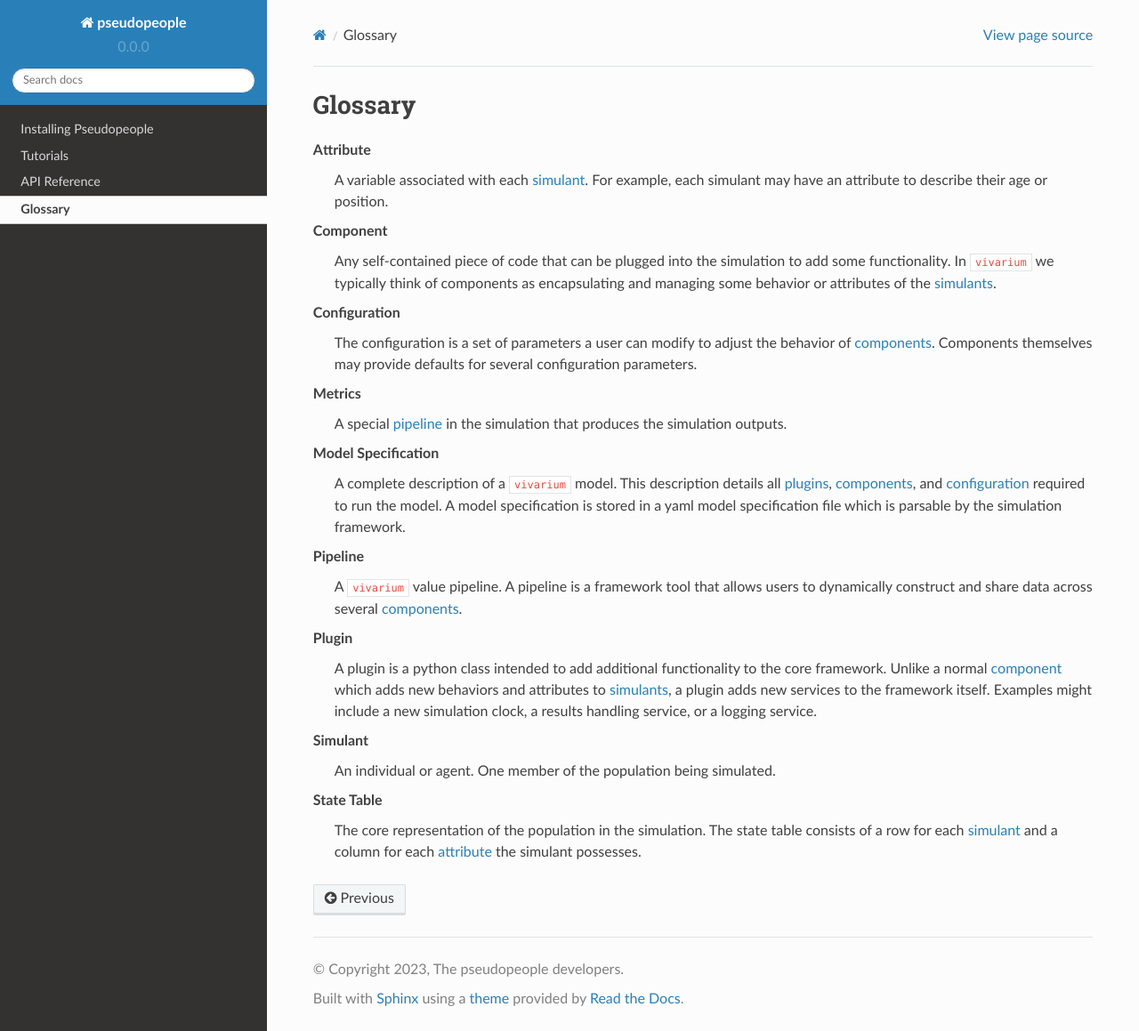
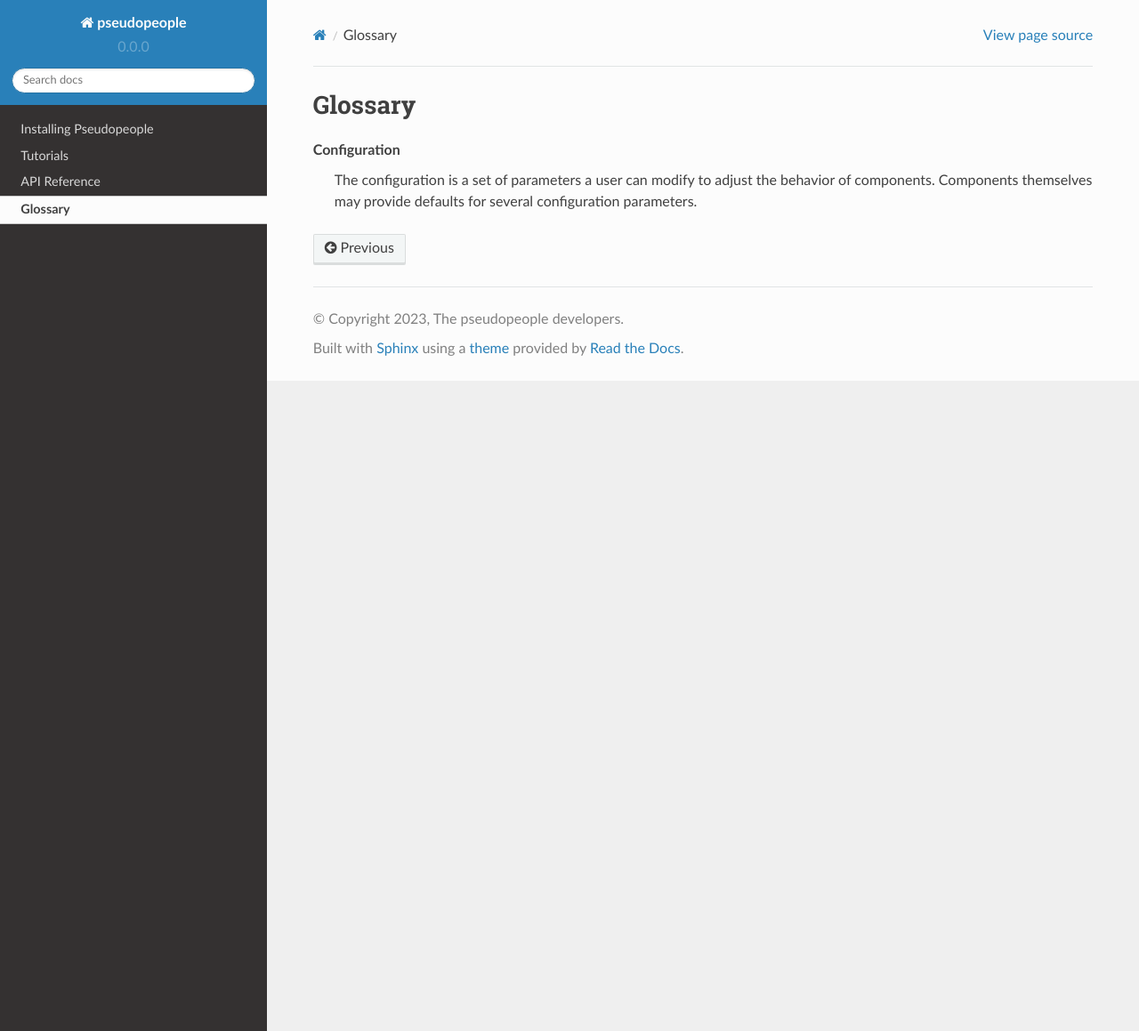
Before and after one commit to ihmeuw/pseudopeople, a Sphinx documentation site: the page built from docs/source/glossary.rst, in a window 1280 px wide and 1159 px high. Shown: the whole window at 89% size. Built offline with Sphinx 7.4.7 and the Read the Docs theme 2.0.0, drawn with Linux system fonts in a browser that asks for light colours.

Commit message:
Addressing PR comments

```diff
--- a/docs/source/glossary.rst
+++ b/docs/source/glossary.rst
@@ -6,50 +6,7 @@ Glossary
 
 .. glossary::
 
-    Attribute
-        A variable associated with each :term:`simulant <Simulant>`. For
-        example, each simulant may have an attribute to describe their age or
-        position.
-
-    Component
-        Any self-contained piece of code that can be plugged into the
-        simulation to add some functionality. In ``vivarium`` we typically
-        think of components as encapsulating and managing some behavior or
-        attributes of the :term:`simulants <Simulant>`.
-
     Configuration
         The configuration is a set of parameters a user can modify to
         adjust the behavior of :term:`components <Component>`.  Components
         themselves may provide defaults for several configuration parameters.
-
-    Metrics
-        A special :term:`pipeline <Pipeline>` in the simulation that produces
-        the simulation outputs.
-
-    Model Specification
-        A complete description of a ``vivarium`` model. This description
-        details all :term:`plugins <Plugin>`, :term:`components <Component>`,
-        and :term:`configuration <Configuration>` required to run the model.
-        A model specification is stored in a yaml model specification file
-        which is parsable by the simulation framework.
-
-    Pipeline
-        A ``vivarium`` value pipeline.  A pipeline is a framework tool that
-        allows users to dynamically construct and share data across several
-        :term:`components <Component>`.
-
-    Plugin
-        A plugin is a python class intended to add additional functionality
-        to the core framework.  Unlike a normal :term:`component <Component>`
-        which adds new behaviors and attributes to
-        :term:`simulants <Simulant>`, a plugin adds new services to the
-        framework itself.  Examples might include a new simulation clock,
-        a results handling service, or a logging service.
-
-    Simulant
-        An individual or agent. One member of the population being simulated.
-
-    State Table
-        The core representation of the population in the simulation.  The state
-        table consists of a row for each :term:`simulant <Simulant>` and a
-        column for each :term:`attribute <Attribute>` the simulant possesses.
--- a/docs/source/tutorials/getting_started.rst
+++ b/docs/source/tutorials/getting_started.rst
@@ -4,7 +4,7 @@
 Getting Started
 ===============
 
-We're about to walk through the basic structure nad functionality of ``pseudopeople``.
+We're about to walk through the basic structure and functionality of ``pseudopeople``.
 
 ..
    Update this file.
```
